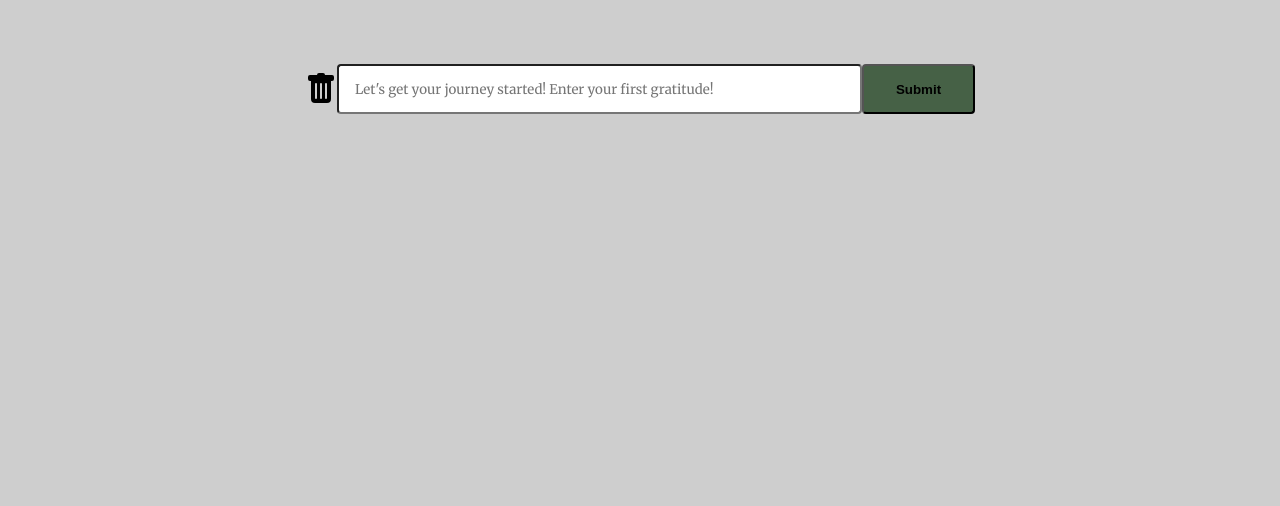
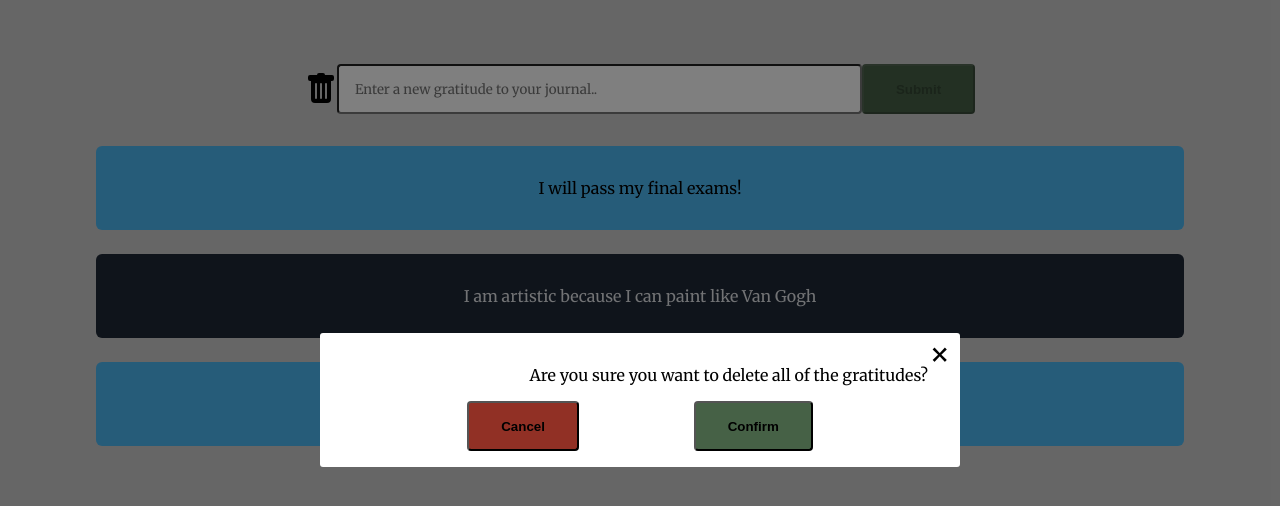
Before and after one commit to tarekel96/React_Gratitude_Journal, a React (Create React App) app in the folder client/: page / in a window 1280 px wide. Both pictures are taken after a click on the element 320 px from the left and 89 px from the top of the page. Shown: the top 506 px of the page. Built offline with nearby package versions, Linux system fonts and the light colour scheme.

Commit message:
created a modal component that is functional with deleting the gratitudes

```diff
--- a/client/src/components/Form.js
+++ b/client/src/components/Form.js
@@ -3,7 +3,13 @@ import { IconContext } from 'react-icons';
 import { BsTrashFill } from 'react-icons/bs';
 import { useState } from 'react';
 
+import { Modal } from './Modal';
+
 export const Form = ({ gratitudeSize, setGratitudes, clearGratitudes }) => {
+	const [ isOpen, toggleModal ] = useState(false);
+	const openModal = () => toggleModal(true);
+	const closeModal = () => toggleModal(false);
+
 	const [ input, setInput ] = useState('');
 
 	const firstMsg = "Let's get your journey started! Enter your first gratitude!";
@@ -30,7 +36,7 @@ export const Form = ({ gratitudeSize, setGratitudes, clearGratitudes }) => {
 	const ClearButton = () => {
 		return (
 			<IconContext.Provider value={{ color: 'black', className: 'global-class-name', size: '2rem' }}>
-				<ExitButtonWrapper onClick={() => clearGratitudes()}>
+				<ExitButtonWrapper onClick={() => openModal()}>
 					<BsTrashFill />
 				</ExitButtonWrapper>
 			</IconContext.Provider>
@@ -40,6 +46,9 @@ export const Form = ({ gratitudeSize, setGratitudes, clearGratitudes }) => {
 	return (
 		<FormWrapper onSubmit={(e) => handleSubmit(e)}>
 			<ClearButton />
+			<Modal isOpen={isOpen} closeModal={closeModal} openModal={openModal} clearGratitudes={clearGratitudes}>
+				Are you sure you want to delete all of the gratitudes?
+			</Modal>
 			<InputField
 				type="text"
 				name="user-input"
@@ -48,7 +57,7 @@ export const Form = ({ gratitudeSize, setGratitudes, clearGratitudes }) => {
 				value={input}
 				onChange={(e) => handleChange(e)}
 			/>
-			<SubmitButton type="submit" name="submit" />
+			<SubmitButton type="submit" name="submit" disabled={input === '' ? true : false} />
 		</FormWrapper>
 	);
 };
@@ -82,4 +91,7 @@ const SubmitButton = styled.input`
 	&:hover {
 		transform: scale(105%);
 	}
+	&:disabled {
+		cursor: not-allowed;
+	}
 `;
--- /dev/null
+++ b/client/src/components/Modal.js
@@ -0,0 +1,112 @@
+import styled from 'styled-components';
+
+export const Modal = ({ children, isOpen, closeModal, clearGratitudes }) => {
+	const handleConfirm = () => {
+		clearGratitudes();
+		closeModal();
+	};
+	const handleCancel = () => {
+		closeModal();
+	};
+	return (
+		isOpen && (
+			<ModalOverlay isOpen={isOpen}>
+				<ModalWrapper>
+					<ModalCloseWrapper>
+						<ModalClose onClick={closeModal}>&times;</ModalClose>
+					</ModalCloseWrapper>
+					<ModalContent>{children}</ModalContent>
+					<ButtonsContainer>
+						<CancelButton onClick={() => handleCancel()}>Cancel</CancelButton>
+						<ConfirmButton onClick={() => handleConfirm()}>Confirm</ConfirmButton>
+					</ButtonsContainer>
+				</ModalWrapper>
+			</ModalOverlay>
+		)
+	);
+};
+
+const ModalOverlay = styled.section`
+	display: ${(p) => (p.isOpen ? 'flex' : 'none')};
+	justify-content: center;
+	align-items: center;
+	position: absolute;
+	top: 0;
+	bottom: 0;
+	left: 0;
+	right: 0;
+	background-color: rgba(0, 0, 0, .5);
+	transition: opacity .2s ease;
+	opacity: ${(p) => (p.isOpen ? 1 : 0)};
+	text-align: center;
+`;
+
+const ModalWrapper = styled.div`
+	flex-basis: 50%;
+	padding: 1rem 2rem;
+	background-color: #fff;
+	border-radius: 3px;
+	position: relative;
+	display: flex;
+	flex-direction: column;
+	justify-content: center;
+	align-items: flex-end;
+`;
+
+const ModalCloseWrapper = styled.span`
+	position: absolute;
+	top: 1%;
+	right: 1.5%;
+`;
+
+const ModalClose = styled.a`
+	color: inherit;
+	text-decoration: none;
+	font-size: 2rem;
+`;
+
+const ModalContent = styled.p`
+	height: 100%;
+	display: flex;
+	justify-content: center;
+	align-items: center;
+`;
+
+const ButtonsContainer = styled.div`
+	display: flex;
+	justify-content: space-between;
+	width: 60%;
+	margin: 0 auto;
+`;
+
+const CancelButton = styled.button`
+	width: fit-content;
+	height: 50px;
+	padding: 1rem 2rem;
+	border-radius: 4px;
+	background-color: rgb(145, 48, 37);
+	border: normal solid rgb(70, 97, 70);
+	font-weight: bold;
+	&:hover {
+		transform: scale(105%);
+	}
+	&:disabled {
+		cursor: not-allowed;
+	}
+`;
+
+const ConfirmButton = styled.button`
+	width: fit-content;
+	height: 50px;
+	padding: 1rem 2rem;
+	border-radius: 4px;
+	background-color: rgb(70, 97, 70);
+	border: normal solid rgb(70, 97, 70);
+	font-weight: bold;
+	&:hover {
+		transform: scale(105%);
+	}
+	&:disabled {
+		cursor: not-allowed;
+	}
+`;
```
